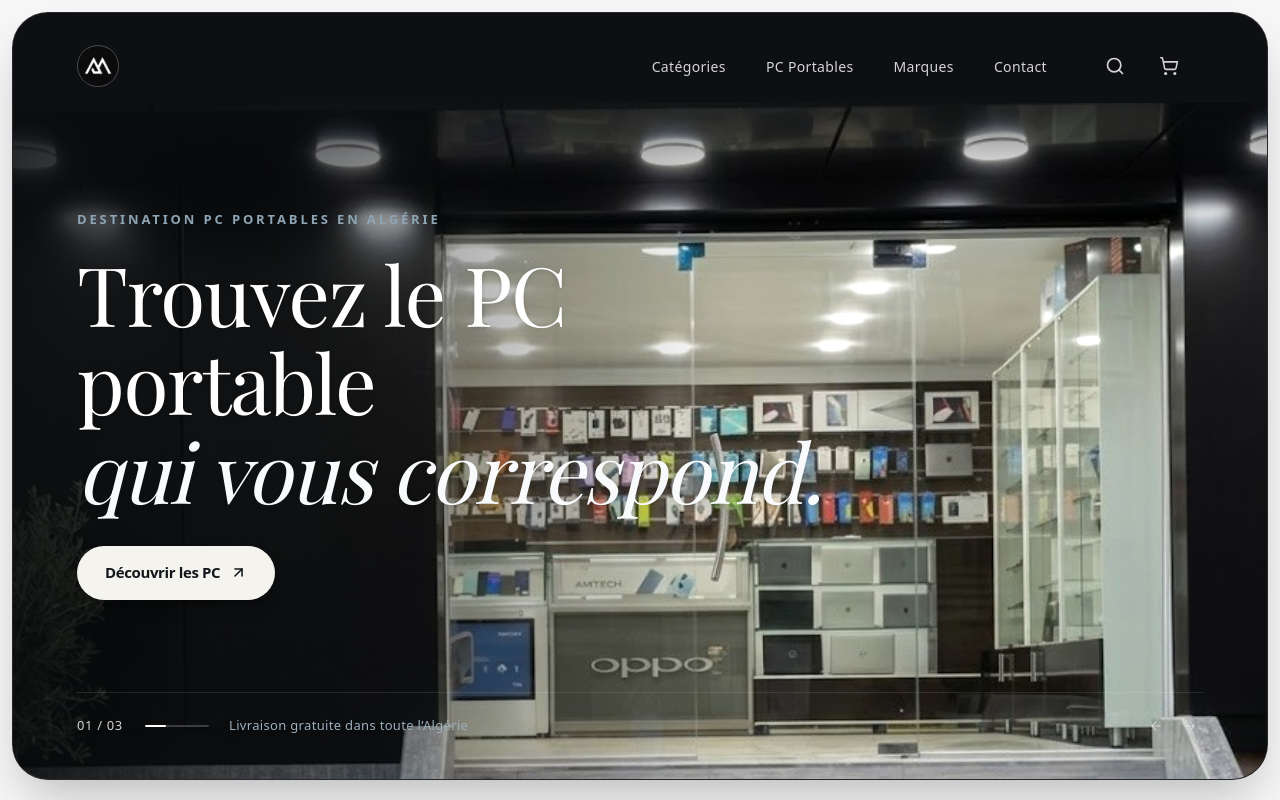
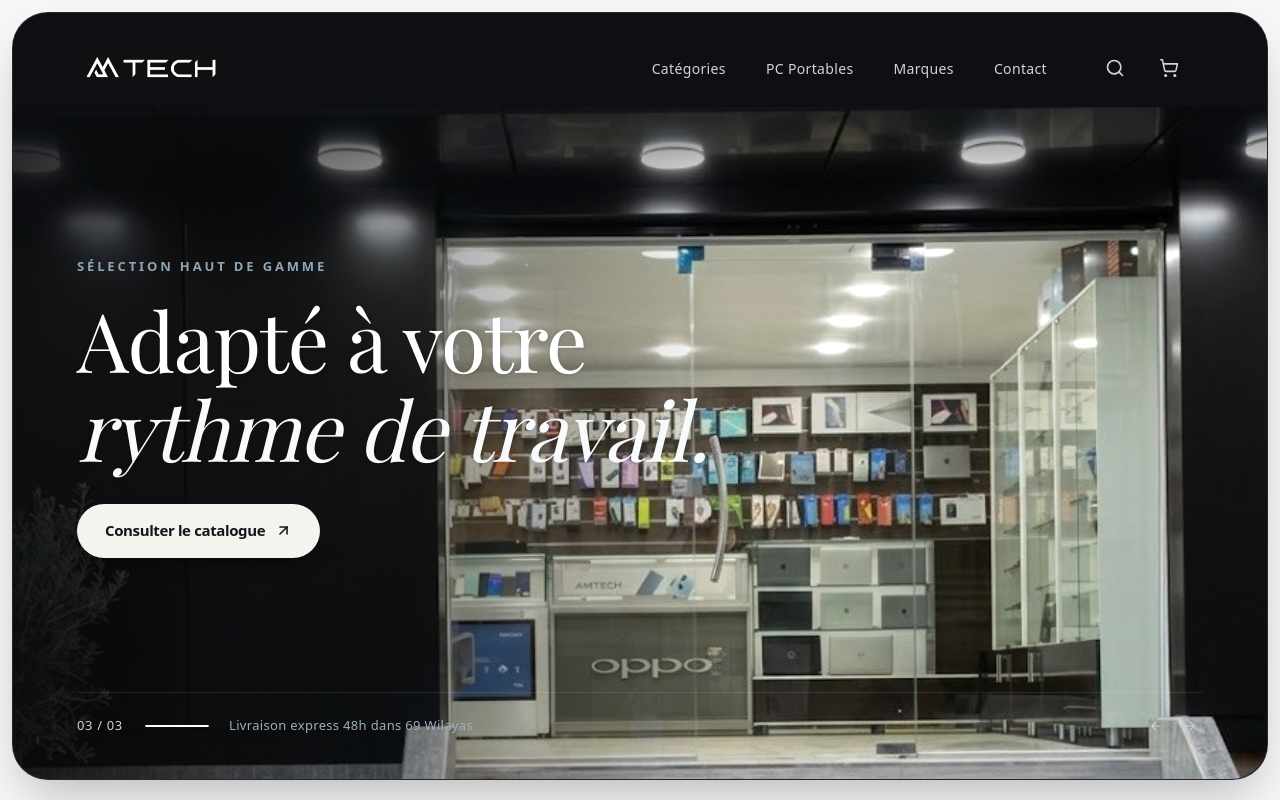
Before and after one commit to MohammedAlez/amtech-demo-website, a React (Vite) app: page / in a window 1280 px wide. Shown: the top 800 px of the page. Built offline with nearby package versions, Linux system fonts and the light colour scheme; a web font is replaced by a local one.

Commit message:
update logo

```diff
--- a/src/components/Hero.tsx
+++ b/src/components/Hero.tsx
@@ -1,4 +1,4 @@
-import React, { useState } from 'react';
+import React, { useState, useEffect } from 'react';
 import { ArrowUpRight, ArrowLeft, ArrowRight } from 'lucide-react';
 import { motion, AnimatePresence } from 'motion/react';
 import amtechStorefrontImage from '../assets/images/amtech_storefront_1788350528974.jpg';
@@ -22,7 +22,7 @@
     eyebrow: 'MATÉRIEL CERTIFIÉ & OFFICIEL',
     titleLine1: 'Conçu pour des',
     titleLine2: 'performances optimales.',
-    tagline: 'Garantie officielle de 2 ans',
+    tagline: 'Garantie officielle de 1 an',
     cta: 'Explorer les modèles',
     image: amtechStorefrontImage,
   },
@@ -31,7 +31,7 @@
     eyebrow: 'SÉLECTION HAUT DE GAMME',
     titleLine1: 'Adapté à votre',
     titleLine2: 'rythme de travail.',
-    tagline: 'Livraison express 48h dans 58 Wilayas',
+    tagline: 'Livraison express 48h dans 69 Wilayas',
     cta: 'Consulter le catalogue',
     image: amtechStorefrontImage,
   },
@@ -48,6 +48,15 @@
   const handlePrevSlide = () => {
     setCurrentSlideIndex((prev) => (prev - 1 + slides.length) % slides.length);
   };
+
+  // Auto-advance slides every 3 seconds
+  useEffect(() => {
+    const timer = setInterval(() => {
+      handleNextSlide();
+    }, 3000);
+
+    return () => clearInterval(timer);
+  }, [currentSlideIndex]);
 
   return (
     <section
--- a/src/components/Logo.tsx
+++ b/src/components/Logo.tsx
@@ -1,5 +1,6 @@
 import React from 'react';
-import logoImg from '../assets/images/logo.png';
+// import logoImg from '../assets/images/logo.png';
+import logoImg from '../assets/images/full logo.png';
 
 interface LogoProps {
   className?: string;
@@ -10,8 +11,8 @@
   return (
     <div
       id="amtech-logo"
-      className={`relative flex items-center justify-center rounded-full bg-[#0a0c0e] border border-white/25 shadow-inner overflow-hidden select-none transition-transform duration-200 hover:scale-105 ${className}`}
-      style={{ width: `${size}px`, height: `${size}px` }}
+      className={`relative flex items-center justify-center   overflow-hidden select-none transition-transform duration-200 hover:scale-105 ${className}`}
+      style={{ width: `${150}px`,  }}
     >
       <img
         src={logoImg}
@@ -19,5 +20,16 @@
         className="w-full h-full object-cover p-1 scale-105"
       />
     </div>
+    // <div
+    //   id="amtech-logo"
+    //   className={`relative flex items-center justify-center rounded-full bg-[#0a0c0e] border border-white/25 shadow-inner overflow-hidden select-none transition-transform duration-200 hover:scale-105 ${className}`}
+    //   style={{ width: `${size}px`, height: `${size}px` }}
+    // >
+    //   <img
+    //     src={logoImg}
+    //     alt="AMTECH Logo"
+    //     className="w-full h-full object-cover p-1 scale-105"
+    //   />
+    // </div>
   );
 };
--- a/src/components/Navbar.tsx
+++ b/src/components/Navbar.tsx
@@ -64,7 +64,7 @@
                 px-4
                 sm:px-8
                 md:px-12
-                lg:px-16
+                lg:px-60
 
                 ${
                   show
@@ -94,12 +94,12 @@
         <button
           onClick={onNavigateHome}
           id="brand-logo-link"
-          className="focus:outline-none focus-visible:ring-2 focus-visible:ring-neutral-400 rounded-full"
+          className=""
           aria-label="AMTECH Accueil"
         >
           <Logo
             size={42}
-            className="sm:w-[48px] sm:h-[48px]"
+            className=""
           />
         </button>
       </div>
```
Also changed, not shown: src/assets/images/full logo.png (added).
